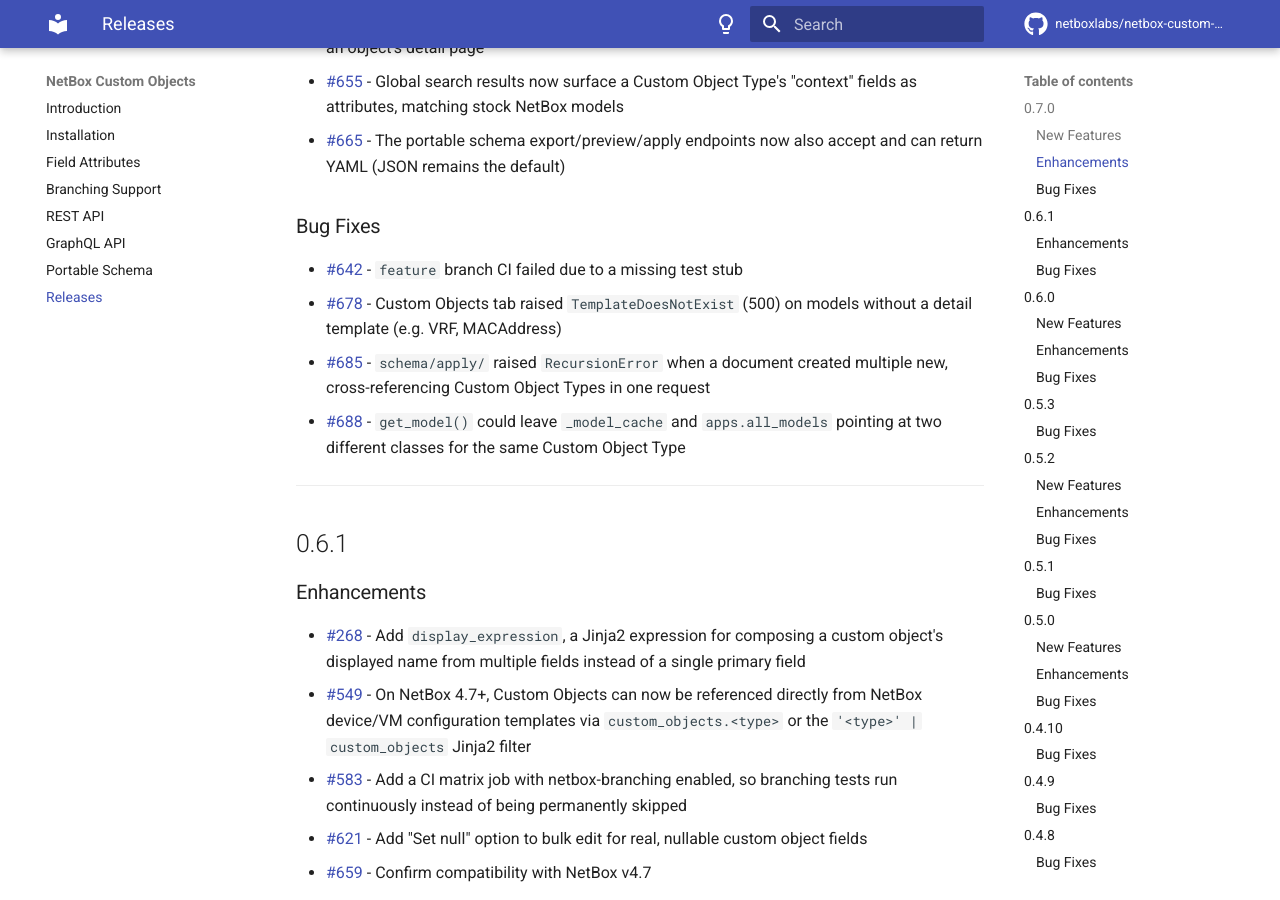
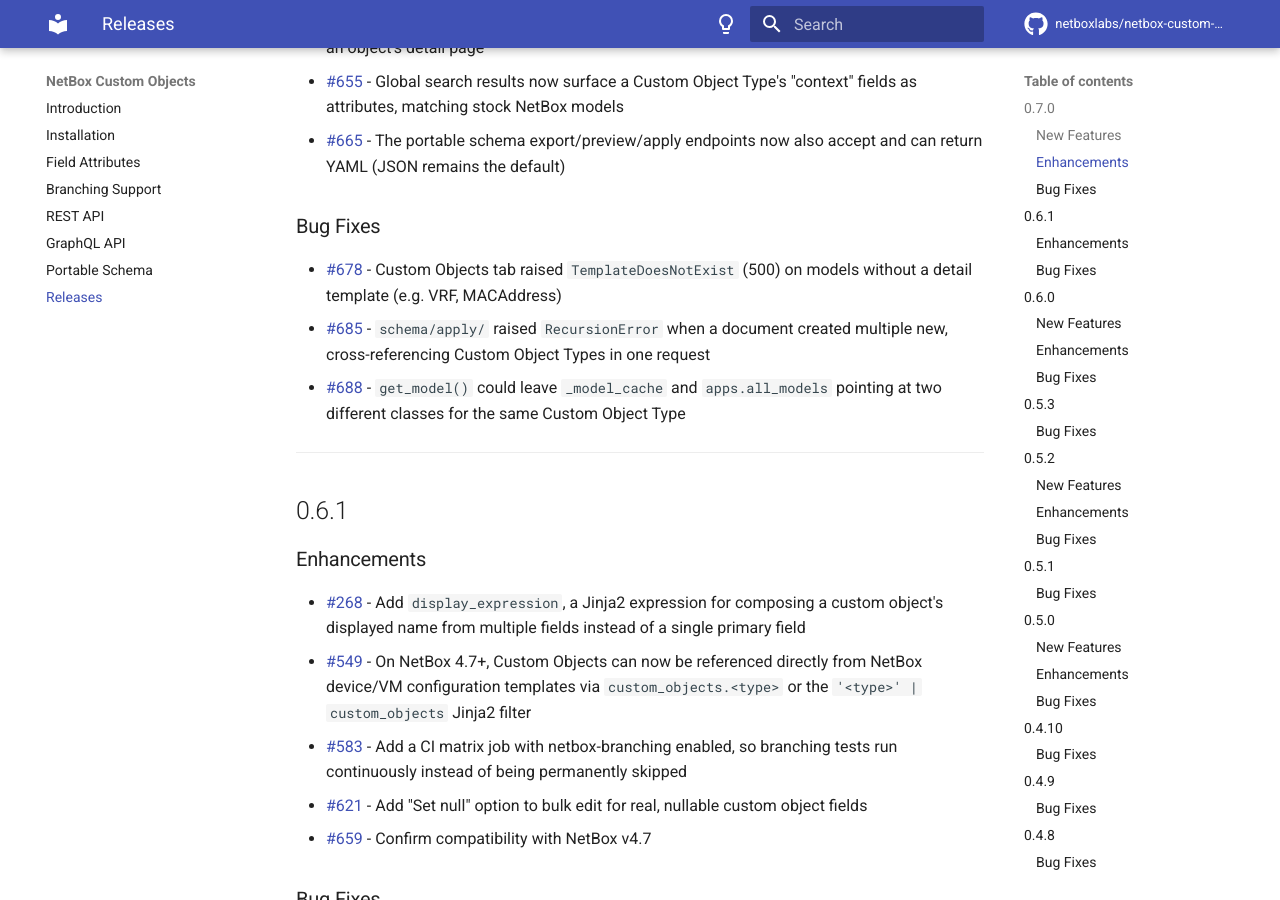
Before and after one commit to netboxlabs/netbox-custom-objects, an MkDocs documentation site: the page built from docs/releases.md, in a window 1280 px wide and 900 px high, scrolled down 633 px. Built offline with MkDocs 1.6.1 and Material for MkDocs 9.7.7, drawn with Linux system fonts in a browser that asks for light colours; comment, search, counter and statistics services are not loaded.

Commit message:
Remove superfluous bugfix entry

```diff
--- a/docs/releases.md
+++ b/docs/releases.md
@@ -18,7 +18,6 @@
 
 ### Bug Fixes
 
-- [#642](https://github.com/netboxlabs/netbox-custom-objects/issues/642) - `feature` branch CI failed due to a missing test stub
 - [#678](https://github.com/netboxlabs/netbox-custom-objects/issues/678) - Custom Objects tab raised `TemplateDoesNotExist` (500) on models without a detail template (e.g. VRF, MACAddress)
 - [#685](https://github.com/netboxlabs/netbox-custom-objects/issues/685) - `schema/apply/` raised `RecursionError` when a document created multiple new, cross-referencing Custom Object Types in one request
 - [#688](https://github.com/netboxlabs/netbox-custom-objects/issues/688) - `get_model()` could leave `_model_cache` and `apps.all_models` pointing at two different classes for the same Custom Object Type
```
